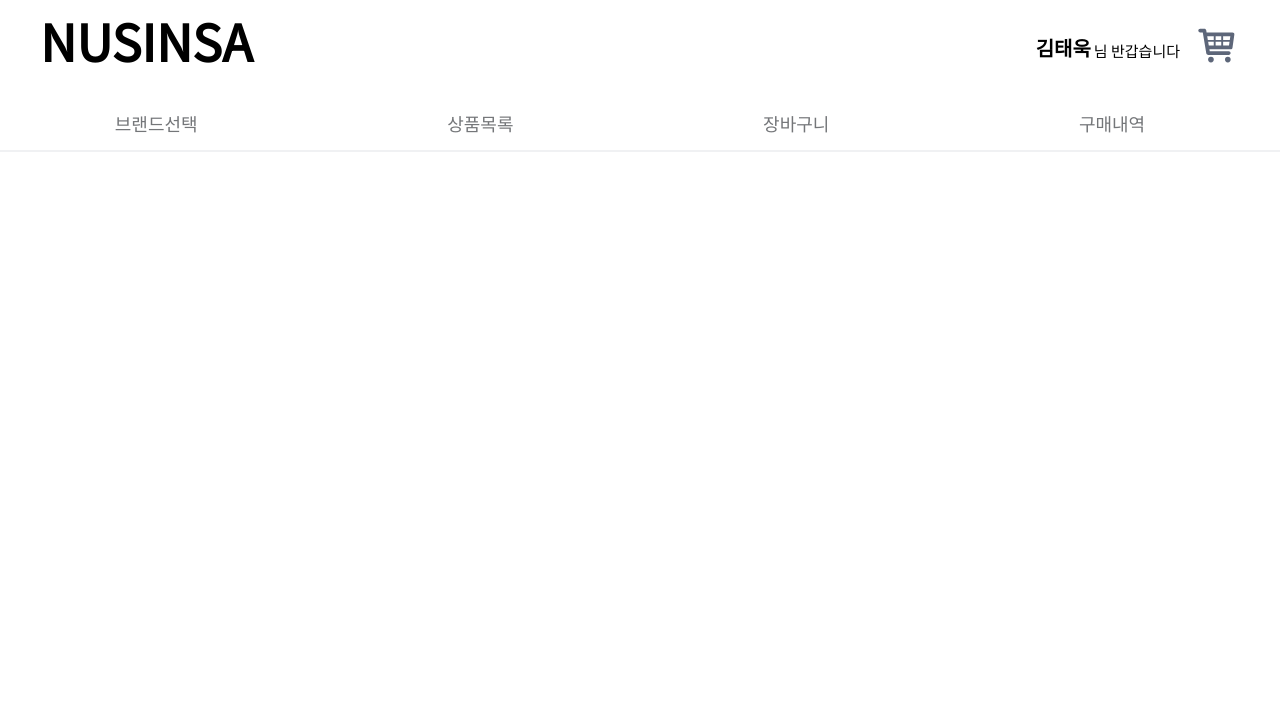
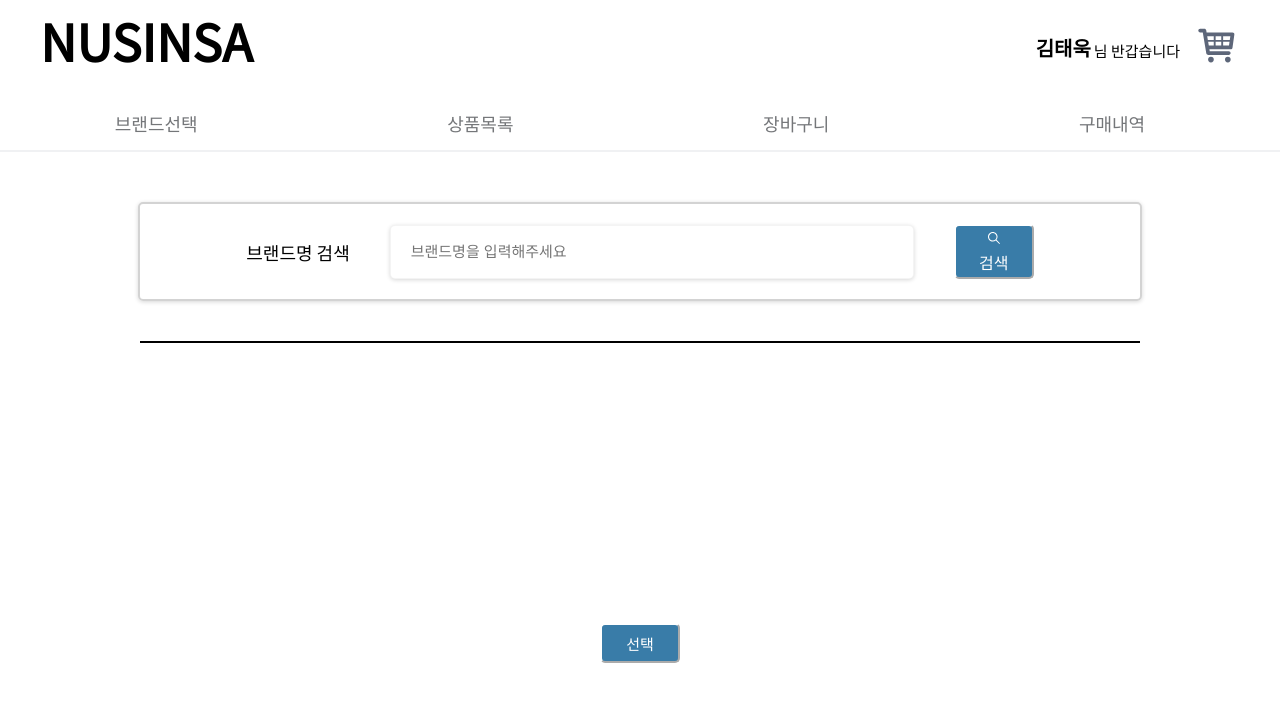
Before and after one commit to DGU-SECURE/secure-web, a React (Create React App) app: page / in a window 1280 px wide. Shown: the top 702 px of the page. Built offline with nearby package versions, Linux system fonts and the light colour scheme.

Commit message:
Feat: BrandSelect.jsx 구성 완료 및 페이지 전체 구성 완료

```diff
--- a/package.json
+++ b/package.json
@@ -12,6 +12,7 @@
     "react-icons": "^5.2.1",
     "react-router-dom": "^6.23.1",
     "react-scripts": "5.0.1",
+    "recoil": "^0.7.7",
     "styled-components": "^6.1.11",
     "web-vitals": "^2.1.4"
   },
--- a/src/App.js
+++ b/src/App.js
@@ -1,18 +1,39 @@
 import React from "react";
-import { BrowserRouter as Router, Routes, Route } from 'react-router-dom';
+import { BrowserRouter as Router, Routes, Route} from 'react-router-dom';
 import './App.css';
 import Topbar from "./Components/Topbar";
 import BrandSelect from "./Pages/BrandSelect";
+import SelectItem from "./Pages/SelectItem";
+import ShoppingCart from "./Pages/ShoppingCart";
+import CheckPayment from "./Pages/CheckPayment";
+import PaymentList from "./Pages/PaymentList";
+import PaymentListDetail from "./Pages/PaymentListDetail";
+import {RecoilRoot} from 'recoil';
 
 function App() {
-  return (
-    <Router>
-      <Topbar/>
+        return (
+            <RecoilRoot>
+                <Router>
+                    <AppContent />
+                </Router>
+            </RecoilRoot>
+        );
+    }
+    function AppContent() {
+        return(
+            <>
+        <Topbar/>
         <Routes>
+            <Route path="/" element={<BrandSelect />} />
             <Route path="/brandselect" element={<BrandSelect />} />
+            <Route path='/:brandId/selectitem' element={<SelectItem/>}/>
+            <Route path='/shoppingcart' element={<ShoppingCart/>}/>
+            <Route path='/checkpayment' element={<CheckPayment/>}/>
+            <Route path='/paymentlist' element={<PaymentList/>}/>
+            <Route path='/paymentlist/:id' element={<PaymentListDetail/>}/>
         </Routes>
-    </Router>
-  );
+                </>
+        );
 }
 
 export default App;
--- a/src/Components/Topbar.jsx
+++ b/src/Components/Topbar.jsx
@@ -101,7 +101,7 @@ function Topbar(){
                 <h3>김태욱</h3>
                 <span>님 반갑습니다</span>
                 <IconWrapper>
-                    <TiShoppingCart onClick={() => navigate(`/customer/shoppingcart`)}
+                    <TiShoppingCart onClick={() => navigate(`/shoppingcart`)}
                                     size="45" color="#5D6679"/>
                 </IconWrapper>
             </RIGHT>
@@ -115,7 +115,7 @@ function Topbar(){
                         </StyledLink>
                     </LI>
                     <LI>
-                        <StyledLink to={`/selectItems`} isActive={location.pathname === `/selectItems`}>
+                        <StyledLink to={`/selectitem`} isActive={location.pathname === `/selectitem`}>
                             <span> 상품목록</span>
                         </StyledLink>
                     </LI>
--- a/src/Pages/BrandSelect.jsx
+++ b/src/Pages/BrandSelect.jsx
@@ -1,8 +1,11 @@
 import React, {useState} from 'react';
 import {useNavigate} from "react-router-dom";
 import styled from "styled-components";
-import { IoIosSearch } from "react-icons/io";
+import { IoIosSearch} from "react-icons/io";
 import api from "../Axios";
+import { useRecoilState } from 'recoil';
+import { selectedBrandIdState, brandNameState} from '../state';
+
 
 const SEARCH = styled.div`
   display: flex;
@@ -82,10 +85,33 @@ const RESULT =styled.div`
     }
   }
 `
+const BUTTON = styled.div`
+  display: flex;
+  justify-content: center;
+  margin-top:30px;
+  button{
+    cursor: pointer;
+    width:80px;
+    height:40px;
+    font-size:15px;
+    background-color: #397CA8;
+    border-radius: 5px;
+    border-color: white;
+    color:white;
+    &:hover{
+      background-color: darkblue;
+    }
+  }
+`
+
 function BrandSelect() {
     const navigate = useNavigate();
     const [search, setSearch] = useState([]);
     const [searchText, setSearchText] = useState('');
+    const [tempBrandName, setTempBrandName] = useState(''); // 임시 상점 이름 상태
+    const [tempBrandId, setTempBrandId] = useState(null); // 임시 상점 ID 상태
+    const [brandName, setBrandName] = useRecoilState(brandNameState);
+    const [selectedBrandId, setSelectedBrandId] = useRecoilState(selectedBrandIdState);
     const [isLoading, setIsLoading] = useState(false);
     const [error, setError] = useState('');
 
@@ -93,7 +119,7 @@ function BrandSelect() {
         setIsLoading(true);
         setError('');
         try {
-            const resp = await api.post(`/brand/search?brandName=${encodeURIComponent(searchText)}`);
+            const resp = await api.get(`/brand/search?brandName=${encodeURIComponent(searchText)}`);
             if (resp && resp.data && resp.data.datalist) {
                 setSearch(Array.isArray(resp.data.datalist) ? resp.data.datalist : [resp.data.datalist]);
             } else {
@@ -105,6 +131,22 @@ function BrandSelect() {
             setError('데이터를 가져오는 중 오류가 발생했습니다.');
         }
         setIsLoading(false);
+    };
+
+    const selectStore = (brandId, brandName) => {
+        setTempBrandId(brandId);
+        setTempBrandName(brandName);
+    };
+
+    const moveToItems = () => {
+        if (tempBrandId) {
+            setBrandName(tempBrandName);
+            setSelectedBrandId(tempBrandId);
+            alert(`선택된 브랜드로 이동합니다.`);
+            navigate(`/${tempBrandId}/selectitem`);
+        } else {
+            alert('브랜드가 선택되지 않았습니다.');
+        }
     };
 
     return (
@@ -129,8 +171,14 @@ function BrandSelect() {
                         <RESULT>
                             <table>
                                 <tbody>
-                                {search.map((brand) => (
-                                    <tr key={brand.id}>
+                                {search&&search.map((brand)=> (
+                                    <tr key={brand.id}  onClick={() => selectStore(brand.id, brand.brand_name)}
+                                        style={{
+                                            cursor: 'pointer',
+                                            backgroundColor: tempBrandId === brand.id ? '#F5FCFF' : '#fff',
+                                            fontWeight: tempBrandId === brand.id ? 'bold' : 'normal'
+                                        }}
+                                    >
                                         <td>{brand.brand_name}</td>
                                     </tr>
                                 ))}
@@ -139,6 +187,9 @@ function BrandSelect() {
                         </RESULT>
                     )}
                 </LIST>
+                <BUTTON>
+                    <button onClick={moveToItems}>선택</button>
+                </BUTTON>
             </div>
         </>
     );
--- /dev/null
+++ b/src/Pages/CheckPayment.jsx
@@ -0,0 +1,7 @@
+import react from "react";
+
+function CheckPayment(){
+
+}
+
+export default CheckPayment;
--- /dev/null
+++ b/src/Pages/PaymentList.jsx
@@ -0,0 +1,7 @@
+import react from "react";
+
+function PaymentList(){
+
+}
+
+export default PaymentList;
--- /dev/null
+++ b/src/Pages/PaymentListDetail.jsx
@@ -0,0 +1,7 @@
+import react from "react";
+
+function PaymentListDetail(){
+
+}
+
+export default PaymentListDetail;
--- /dev/null
+++ b/src/Pages/SelectItem.jsx
@@ -0,0 +1,7 @@
+import react from "react";
+
+function SelectItem(){
+
+}
+
+export default SelectItem;
--- /dev/null
+++ b/src/Pages/ShoppingCart.jsx
@@ -0,0 +1,7 @@
+import react from "react";
+
+function ShoppingCart(){
+
+}
+
+export default ShoppingCart;
--- /dev/null
+++ b/src/state.js
@@ -0,0 +1,17 @@
+import { atom } from 'recoil';
+export const selectedBrandIdState = atom({
+    key: 'selectedBrandIdState',
+    default: localStorage.getItem('brandId') || null,
+});
+export const brandNameState = atom({
+    key: 'brandNameState',
+    default: localStorage.getItem('brandName') || '매장을 선택해주세요',
+});
+export const userNameState = atom({
+    key: 'userNameState',
+    default: localStorage.getItem('userName') || '비회원',
+});
+export const cartState = atom({
+    key: 'cartState',
+    default: JSON.parse(localStorage.getItem('cart')) || [],
+});
```
Also changed, not shown: 1 other file (tests, documents, lock files or other folders).
